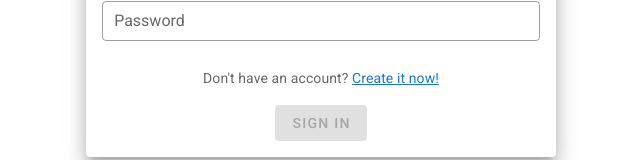
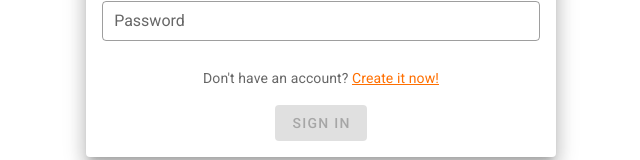
Before and after one commit to AndronKarp/vue-chat, a Vue app: page /auth in a window 1280 px wide. Shown: the part 394-554 px from the top of the page, without its empty margins (319-959 px from the left). Built offline with nearby package versions, Linux system fonts and the light colour scheme; no server answers.

Commit message:
feat: updated theme

```diff
--- a/src/components/ChatListItem.vue
+++ b/src/components/ChatListItem.vue
@@ -1,6 +1,6 @@
 <template>
   <v-list-item :to="{ name: 'PageChatRoom', params: { id: chat.id } }">
-    <v-list-item-avatar color="amber darken-4">
+    <v-list-item-avatar color="primary">
       <slot name="avatar" :avatar="chat.avatar">
         <v-icon color="white">mdi-chat</v-icon>
       </slot>
--- a/src/components/FormCreateChat.vue
+++ b/src/components/FormCreateChat.vue
@@ -3,14 +3,15 @@
     <template #activator="{ on, attrs }">
       <v-btn
         fab
-        color="amber darken-4"
         fixed
         bottom
         right
+        color="primary"
+        dark
         v-bind="attrs"
         v-on="on"
       >
-        <v-icon color="white">mdi-plus</v-icon>
+        <v-icon>mdi-plus</v-icon>
       </v-btn>
     </template>
 
--- a/src/components/TheHeader.vue
+++ b/src/components/TheHeader.vue
@@ -1,5 +1,5 @@
 <template>
-  <v-app-bar app color="amber darken-4" dark>
+  <v-app-bar app color="primary" dark>
     <v-app-bar-nav-icon v-if="$route.name === 'PageChats'" @click="toggleNav" />
     <v-btn v-else icon @click="backToChats">
       <v-icon>mdi-arrow-left</v-icon>
--- a/src/layouts/FormLayout.vue
+++ b/src/layouts/FormLayout.vue
@@ -4,7 +4,7 @@
       <v-row align="center" justify="center">
         <v-col cols="12" sm="8" md="5" xl="4">
           <v-card class="elevation-12">
-            <v-toolbar dark flat color="amber darken-4">
+            <v-toolbar flat color="primary" dark>
               <v-toolbar-title>{{ $route.meta.title }}</v-toolbar-title>
             </v-toolbar>
             <v-card-text>
--- a/src/pages/PageAuthorization.vue
+++ b/src/pages/PageAuthorization.vue
@@ -22,7 +22,7 @@
     </span>
     <VBtn
       type="submit"
-      color="amber darken-4"
+      color="primary"
       :dark="!$v.$invalid"
       :disabled="$v.$invalid"
       :loading="isSubmitting"
--- a/src/pages/PageRegistration.vue
+++ b/src/pages/PageRegistration.vue
@@ -43,7 +43,7 @@
     <VBtn
       class="align-self-center"
       type="submit"
-      color="amber darken-4"
+      color="primary"
       :dark="!$v.form.$invalid"
       :disabled="$v.form.$invalid"
       :loading="isFormSubmitting"
--- a/src/plugins/vuetify.js
+++ b/src/plugins/vuetify.js
@@ -1,6 +1,16 @@
 import Vue from "vue";
 import Vuetify from "vuetify/lib";
 
+import colors from "vuetify/lib/util/colors";
+
 Vue.use(Vuetify);
 
-export default new Vuetify({});
+export default new Vuetify({
+  theme: {
+    themes: {
+      light: {
+        primary: colors.amber.darken4
+      }
+    }
+  }
+});
```
